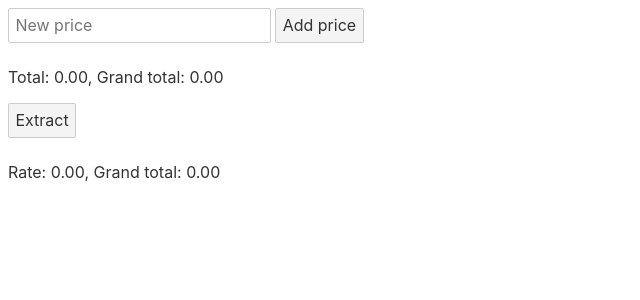
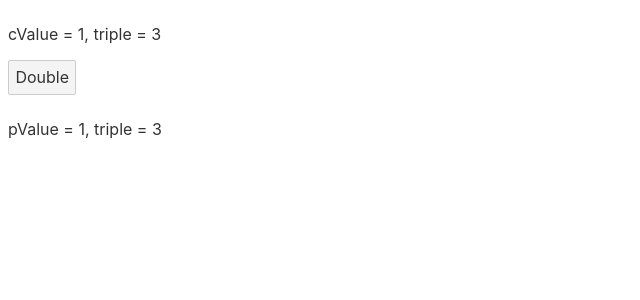
Before and after one commit to volodymyrprokopyuk/problem-solving, a Svelte app in the folder js/svelte/: page / in a window 1280 px wide. Shown: the top 300 px of the page, without its empty margins (0-640 px from the left). Built offline with nearby package versions, Linux system fonts and the light colour scheme.

Commit message:
feat(svelte): add BindChild component

```diff
--- a/js/svelte/src/App.svelte
+++ b/js/svelte/src/App.svelte
@@ -21,6 +21,9 @@
     rate = tally.rate
     grandTotal = tally.grandTotal()
   }
+  import BindChild from "./BindChild.svelte"
+  let pValue = 1
+  let triple
 
   // Travel packing checklist
   import Login from "./Login.svelte"
@@ -38,9 +41,11 @@
 <!-- <EmployeeList/> -->
 <!-- <StopLight/> -->
 <!-- <BindForm/> -->
-<Tally bind:this={tally}/>
-<button type="button" on:click={tallyExtract}>Extract</button>
-<p>Rate: {rate.toFixed(2)}, Grand total: {grandTotal.toFixed(2)}</p>
+<!-- <Tally bind:this={tally}/>
+     <button type="button" on:click={tallyExtract}>Extract</button>
+     <p>Rate: {rate.toFixed(2)}, Grand total: {grandTotal.toFixed(2)}</p> -->
+<BindChild bind:cValue={pValue} bind:triple/>
+<p>pValue = {pValue}, triple = {triple}</p>
 
 <!-- Travel packing checklist -->
 <!-- <main>
--- /dev/null
+++ b/js/svelte/src/BindChild.svelte
@@ -0,0 +1,11 @@
+<script>
+  export let cValue = 0
+  export let triple = 0
+
+  $: triple = cValue * 3
+
+  function double() { cValue *= 2 }
+</script>
+
+<p>cValue = {cValue}, triple = {triple}</p>
+<button type="button" on:click={double}>Double</button>
```
